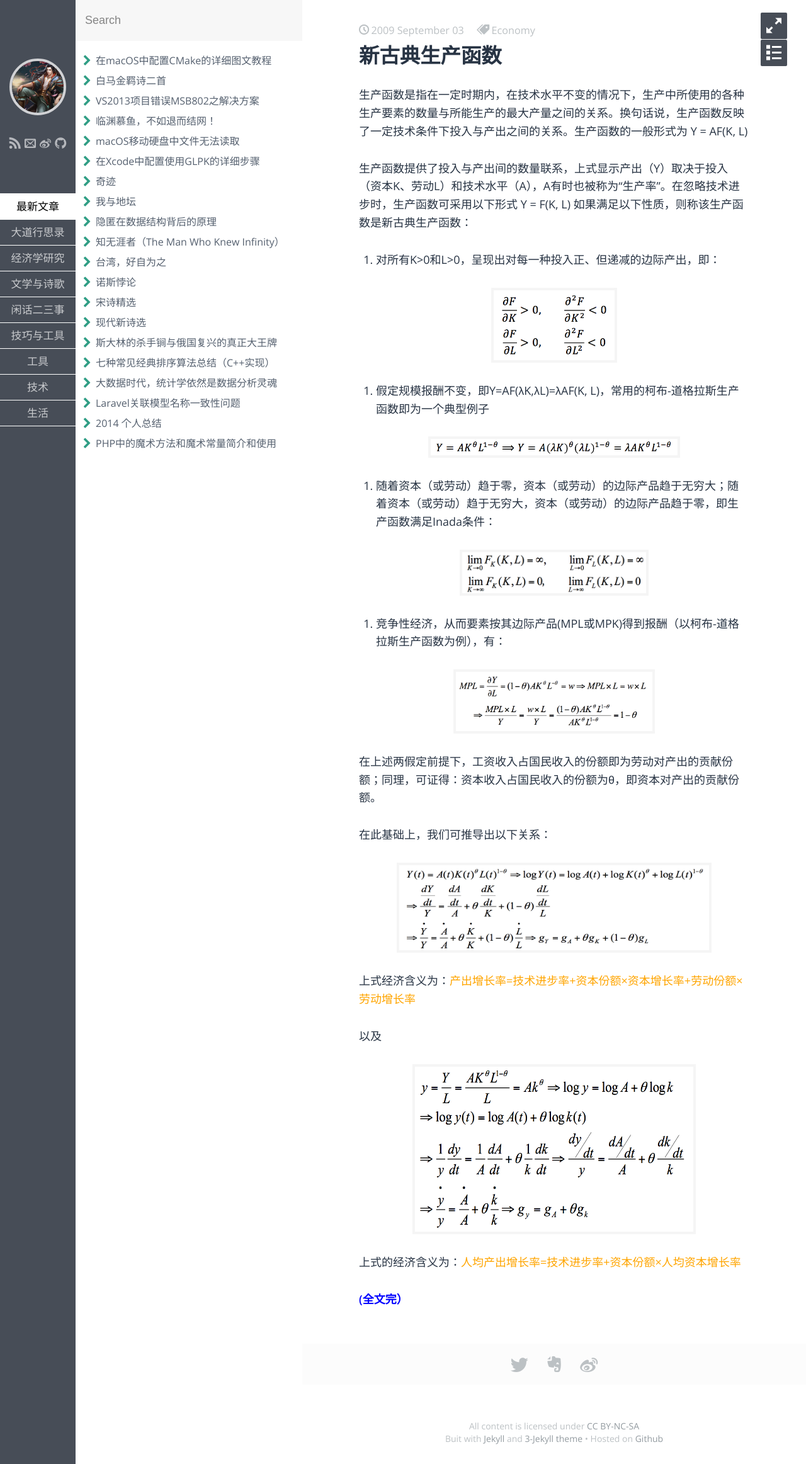
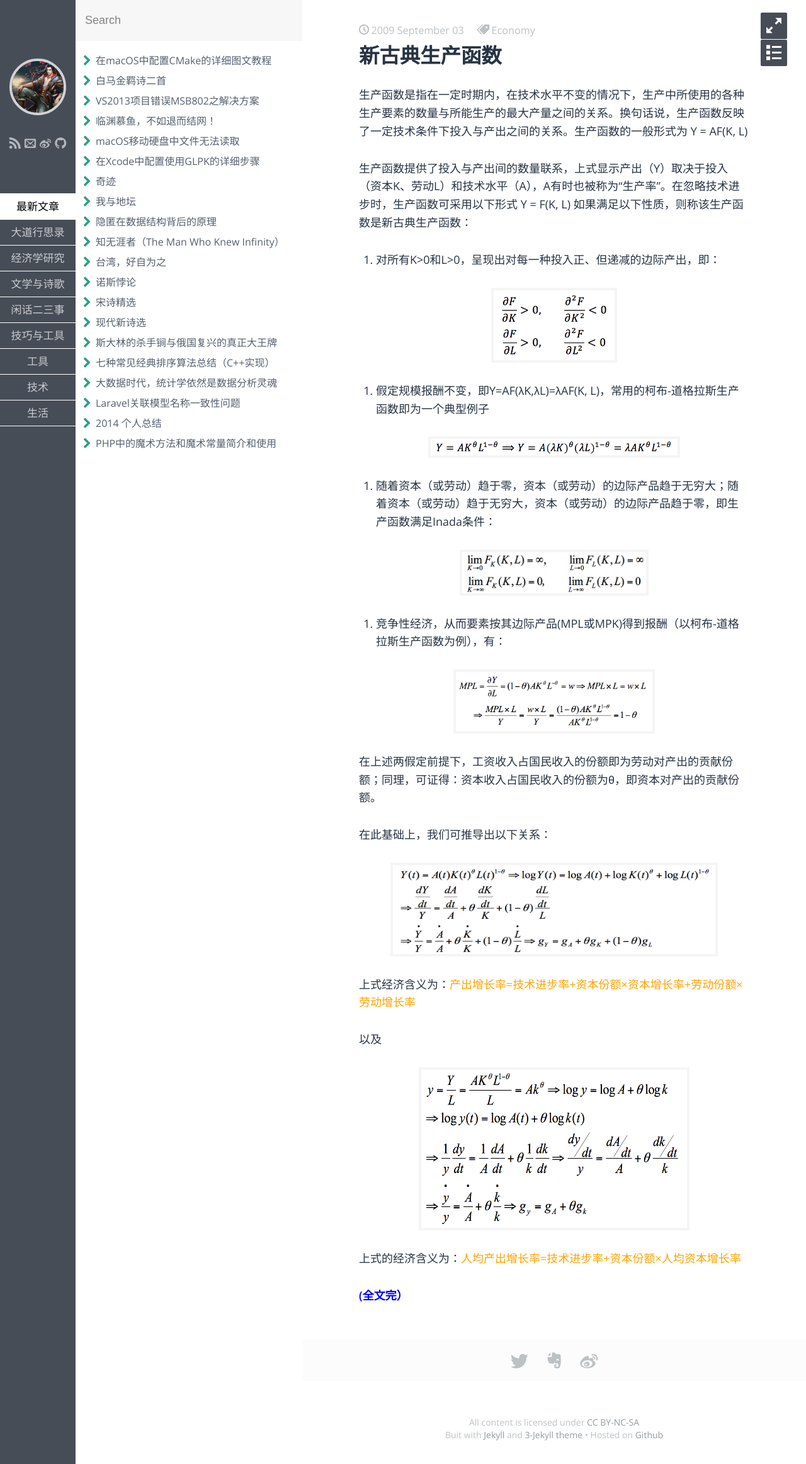
Before and after one commit to fzuo/baimafujinji, a Jekyll site: the page built from _posts/economy/2009-09-03-production-function.md, in a window 1280 px wide. Shown: the whole page at 63% size. Built offline with Jekyll 4.4.1, drawn with Linux system fonts in a browser that asks for light colours; some web fonts are replaced.

Commit message:
Update 2009-09-03-production-function.md

```diff
--- a/_posts/economy/2009-09-03-production-function.md
+++ b/_posts/economy/2009-09-03-production-function.md
@@ -41,7 +41,7 @@ Y = F(K, L)
 在此基础上，我们可推导出以下关系：
 
 <p align="center">
-<img src="https://fzuo.github.io/assets/img/production_func/production_func05.png" width="500">
+<img src="https://fzuo.github.io/assets/img/production_func/production_func05.png" width="520">
 </p>
 
 上式经济含义为：<span style="color:orange">产出增长率=技术进步率+资本份额×资本增长率+劳动份额×劳动增长率</span>
@@ -49,7 +49,7 @@ Y = F(K, L)
 以及
 
 <p align="center">
-<img src="https://fzuo.github.io/assets/img/production_func/production_func06.png" width="450">
+<img src="https://fzuo.github.io/assets/img/production_func/production_func06.png" width="430">
 </p>
 
 上式的经济含义为：<span style="color:orange">人均产出增长率=技术进步率+资本份额×人均资本增长率</span>
```
